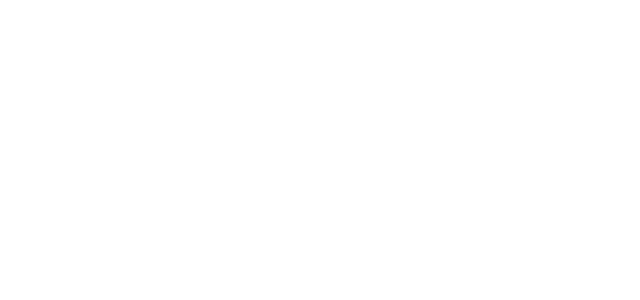
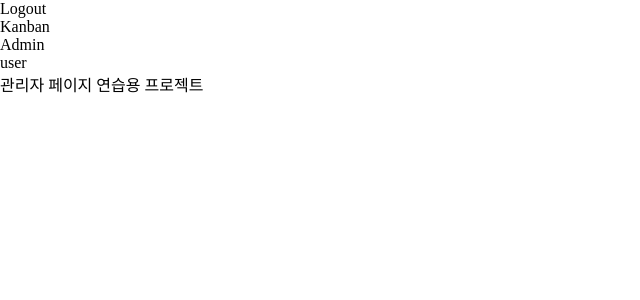
Before and after one commit to pparksso/kanban-admin, a Nuxt app: page / in a window 1280 px wide. Shown: the top 300 px of the page, without its empty margins (0-640 px from the left). Built offline with nearby package versions, Linux system fonts and the light colour scheme.

Commit message:
chore: nuxt.config에 reset.css 추가

```diff
--- /dev/null
+++ b/assets/styles/reset.css
@@ -0,0 +1,105 @@
+/***
+    The new CSS reset - version 1.8.4 (last updated 14.2.2023)
+    GitHub page: https://github.com/elad2412/the-new-css-reset
+***/
+
+/*
+    Remove all the styles of the "User-Agent-Stylesheet", except for the 'display' property
+    - The "symbol *" part is to solve Firefox SVG sprite bug
+ */
+ *:where(:not(html, iframe, canvas, img, svg, video, audio):not(svg *, symbol *)) {
+    all: unset;
+    display: revert;
+  }
+
+  /* Preferred box-sizing value */
+  *,
+  *::before,
+  *::after {
+    box-sizing: border-box;
+  }
+
+  /* Reapply the pointer cursor for anchor tags */
+  a, button {
+    cursor: revert;
+  }
+
+  /* Remove list styles (bullets/numbers) */
+  ol, ul, menu {
+    list-style: none;
+  }
+
+  /* For images to not be able to exceed their container */
+  img {
+    max-inline-size: 100%;
+    max-block-size: 100%;
+  }
+
+  /* removes spacing between cells in tables */
+  table {
+    border-collapse: collapse;
+  }
+
+  /* Safari - solving issue when using user-select:none on the <body> text input doesn't working */
+  input, textarea {
+    -webkit-user-select: auto;
+  }
+
+  /* revert the 'white-space' property for textarea elements on Safari */
+  textarea {
+    white-space: revert;
+  }
+
+  /* minimum style to allow to style meter element */
+  meter {
+    -webkit-appearance: revert;
+    appearance: revert;
+  }
+
+  /* preformatted text - use only for this feature */
+  :where(pre) {
+    all: revert;
+  }
+
+  /* reset default text opacity of input placeholder */
+  ::placeholder {
+    color: unset;
+  }
+
+  /* remove default dot (•) sign */
+  ::marker {
+    content: initial;
+  }
+
+  /* fix the feature of 'hidden' attribute.
+   display:revert; revert to element instead of attribute */
+  :where([hidden]) {
+    display: none;
+  }
+
+  /* revert for bug in Chromium browsers
+   - fix for the content editable attribute will work properly.
+   - webkit-user-select: auto; added for Safari in case of using user-select:none on wrapper element*/
+  :where([contenteditable]:not([contenteditable="false"])) {
+    -moz-user-modify: read-write;
+    -webkit-user-modify: read-write;
+    overflow-wrap: break-word;
+    -webkit-line-break: after-white-space;
+    -webkit-user-select: auto;
+  }
+
+  /* apply back the draggable feature - exist only in Chromium and Safari */
+  :where([draggable="true"]) {
+    -webkit-user-drag: element;
+  }
+
+  /* Revert Modal native behavior */
+  :where(dialog:modal) {
+    all: revert;
+  }
+
+  /* 추가 */
+  button {
+    padding: 0;
+    cursor: pointer;
+  }
--- a/components/SideBar.vue
+++ b/components/SideBar.vue
@@ -1,4 +1,15 @@
 <template>
-    <div></div>
+    <div>
+        <button>Logout</button>
+        <h1>
+            <NuxtLink to="/">
+                Kanban <br />
+                Admin
+            </NuxtLink>
+        </h1>
+        <ul>
+            <li><NuxtLink to="/user">user</NuxtLink></li>
+        </ul>
+    </div>
 </template>
 <script></script>
--- a/layouts/default.vue
+++ b/layouts/default.vue
@@ -1,4 +1,7 @@
 <template>
-    <div></div>
+    <div>
+        <SideBar />
+        <slot />
+    </div>
 </template>
 <script></script>
--- /dev/null
+++ b/layouts/loginLayout.vue
@@ -0,0 +1,4 @@
+<template>
+    <div></div>
+</template>
+<script></script>
--- a/nuxt.config.ts
+++ b/nuxt.config.ts
@@ -5,15 +5,10 @@
         head: {
             charset: 'utf-8',
             title: 'kanbanList-admin',
-            link: [
-                {
-                    href: 'https://unpkg.com/@picocss/pico@1.*/css/pico.min.css',
-                    rel: 'stylesheet',
-                },
-            ],
             htmlAttrs: {
                 lang: 'ko',
             },
         },
     },
+    css: ['@/assets/styles/reset.css'],
 });
--- a/pages/index.vue
+++ b/pages/index.vue
@@ -1,4 +1,4 @@
 <template>
-    <div></div>
+    <div><p>관리자 페이지 연습용 프로젝트</p></div>
 </template>
 <script></script>
```
Also changed, not shown: pages/login.vue (renamed from layouts/login.vue).
